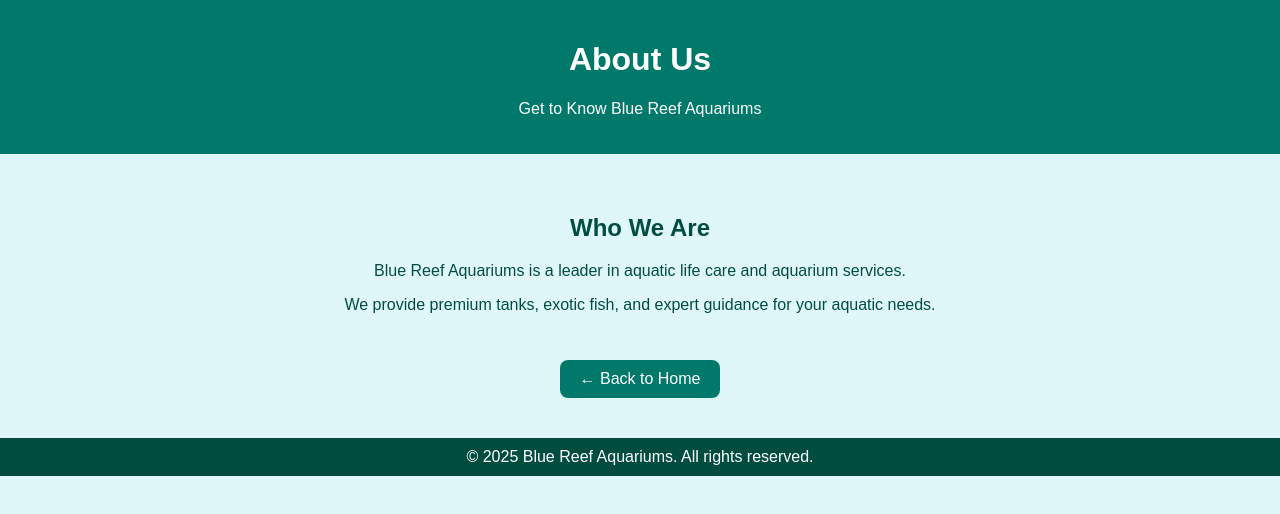
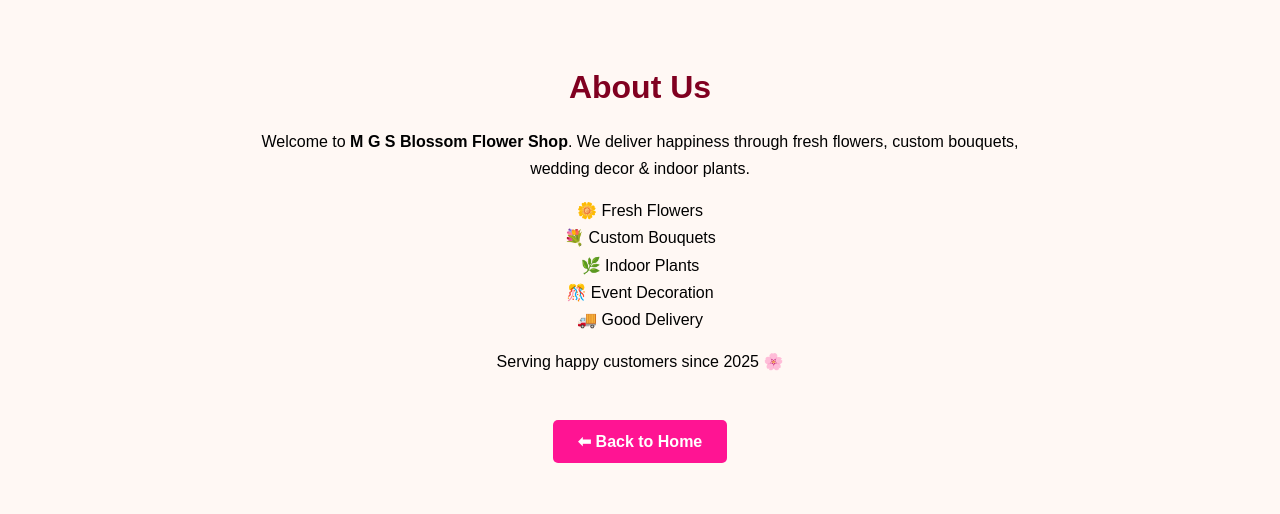
Before and after one commit to sathishsenthil2005/flowershop, a plain HTML site: page about.html in a window 1280 px wide. Drawn offline with Linux system fonts and the light colour scheme.

Commit message:
Update about.html for new flower shop
Replaced content of about.html for M G S Blossom Flower Shop.

```diff
--- a/about.html
+++ b/about.html
@@ -1,73 +1,49 @@
 <!DOCTYPE html>
-<html lang="en">
+<html>
 <head>
-  <meta charset="UTF-8">
-  <title>About Us - Blue Reef Aquariums</title>
+  <title>About – M G S Blossom Flower Shop</title>
   <style>
-    body {
-      font-family: Arial, sans-serif;
-      background-color: #e0f7fa;
-      margin: 0;
-      color: #004d40;
+    body{
+      font-family:Arial;
+      background:#fff8f4;
+      text-align:center;
+      padding:40px;
     }
-
-    header {
-      background-color: #00796b;
-      color: white;
-      text-align: center;
-      padding: 20px;
-    }
-
-    section {
-      padding: 40px;
-      text-align: center;
-    }
-
-    .back-btn {
-      display: inline-block;
-      margin-top: 30px;
-      padding: 10px 20px;
-      font-size: 1rem;
-      background-color: #00796b;
-      color: white;
-      border: none;
-      border-radius: 8px;
-      cursor: pointer;
-      text-decoration: none;
-      transition: background-color 0.3s ease;
-    }
-
-    .back-btn:hover {
-      background-color: #004d40;
-    }
-
-    footer {
-      background-color: #004d40;
-      color: white;
-      text-align: center;
-      padding: 10px;
+    h1{color:#800020;}
+    p{max-width:800px;margin:15px auto;line-height:1.7;}
+    a{
+      display:inline-block;
+      margin-top:30px;
+      padding:12px 25px;
+      background:#ff1493;
+      color:white;
+      text-decoration:none;
+      border-radius:5px;
+      font-weight:bold;
     }
   </style>
 </head>
 <body>
 
-  <header>
-    <h1>About Us</h1>
-    <p>Get to Know Blue Reef Aquariums</p>
-  </header>
+<h1>About Us</h1>
 
-  <section>
-    <h2>Who We Are</h2>
-    <p>Blue Reef Aquariums is a leader in aquatic life care and aquarium services.</p>
-    <p>We provide premium tanks, exotic fish, and expert guidance for your aquatic needs.</p>
+<p>
+Welcome to <b>M G S Blossom Flower Shop</b>.
+We deliver happiness through fresh flowers,
+custom bouquets, wedding decor & indoor plants.
+</p>
 
-    <!-- Back to Home Button -->
-    <a href="index1.html" class="back-btn">← Back to Home</a>
-  </section>
+<p>
+🌼 Fresh Flowers <br>
+💐 Custom Bouquets <br>
+🌿 Indoor Plants <br>
+🎊 Event Decoration <br>
+🚚 Good Delivery
+</p>
 
-  <footer>
-    &copy; 2025 Blue Reef Aquariums. All rights reserved.
-  </footer>
+<p>Serving happy customers since 2025 🌸</p>
+
+<a href="index1.html">⬅ Back to Home</a>
 
 </body>
 </html>
```
